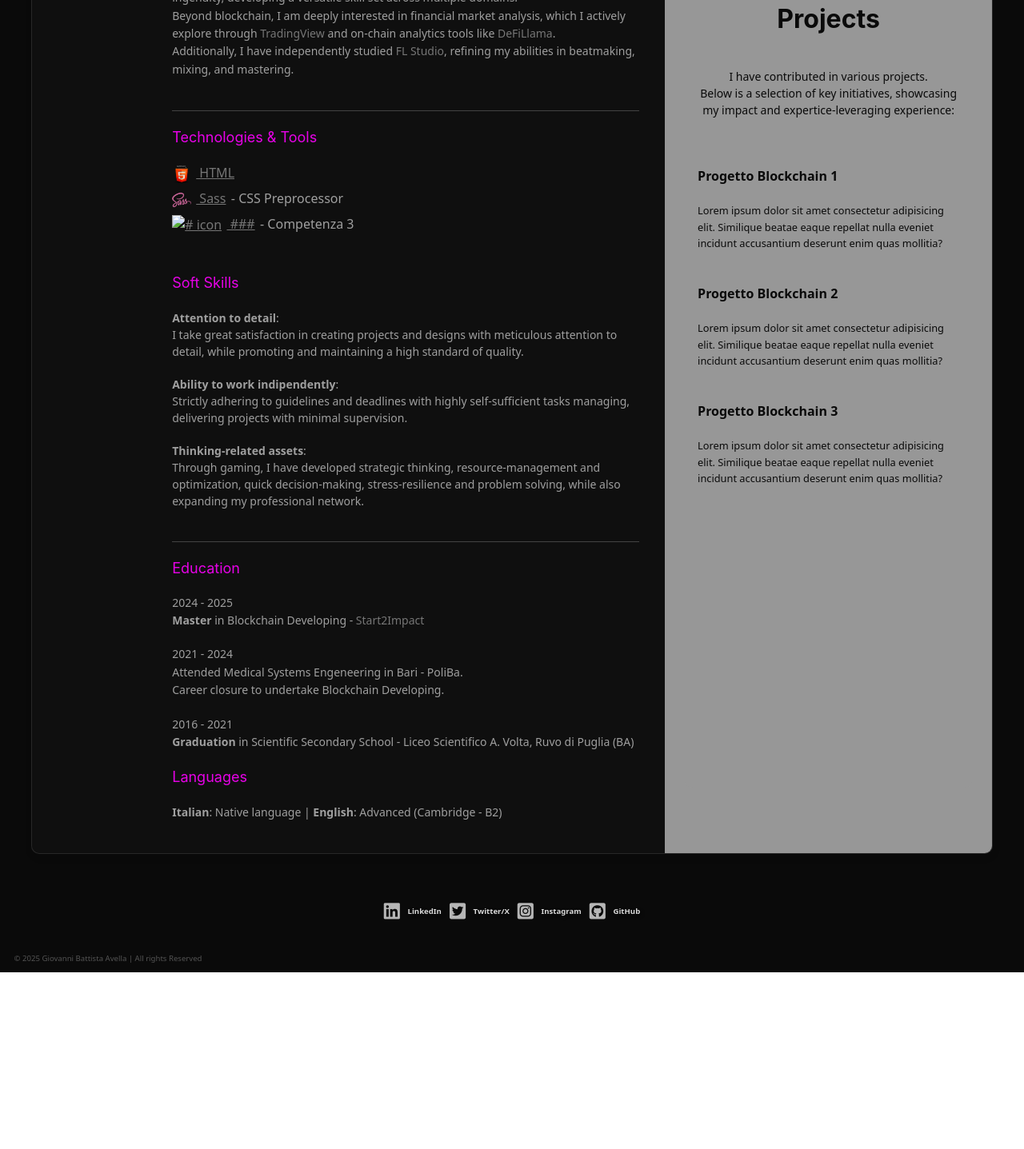
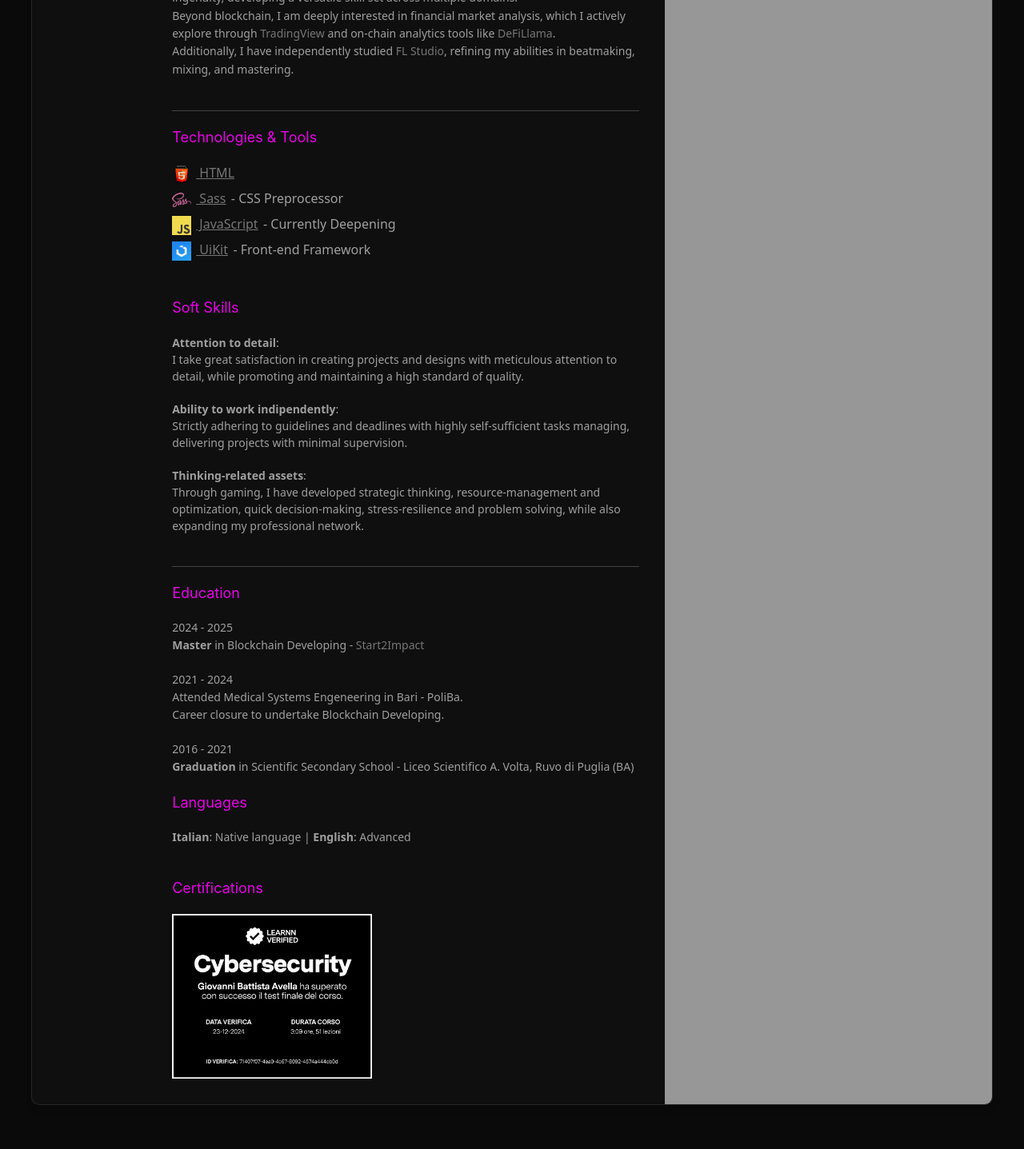
Before and after one commit to Gi4mba/Gi4mba.github.io, a plain HTML site: page portfolio/about/index.html in a window 1280 px wide. Shown: the part 583-2020 px from the top of the page at 80% size. Before the commit the page ends 1799 px from the top, so only its background shows below. Drawn offline with nearby package versions, Linux system fonts and the light colour scheme.

Commit message:
Add certifications and main skills

```diff
--- a/assets/scss/_about.scss
+++ b/assets/scss/_about.scss
@@ -31,6 +31,11 @@ body main .about{
 
       &-center {
         padding: 2rem 2rem 0 0;
+
+        .certification-img {
+          padding-bottom: 2rem;
+          width: 250px;
+        }
 
         li {
           margin-bottom: 0.4rem;
--- a/portfolio/about/index.html
+++ b/portfolio/about/index.html
@@ -89,11 +89,25 @@
                - CSS Preprocessor
             </li>
             <li class="uk-flex">
-              <a href="" class="link" target="_blank" rel="noopener">
-                <img src="/assets/img/#" alt="# icon" width="30">
+              <a href="https://www.javascript.com/" class="link" target="_blank" rel="noopener">
+                <img src="/assets/img/JavaScript.png" alt="JavaScript icon" width="30">
+                JavaScript
+              </a>
+              - Currently Deepening
+            </li>
+            <li class="uk-flex">
+              <a href="https://getuikit.com/" class="link" target="_blank" rel="noopener">
+                <img src="/assets/img/UiKit.jpg" alt="UiKit icon" width="30">
+                UiKit
+              </a>
+              - Front-end Framework
+            </li>
+            <!-- <li class="uk-flex">
+              <a href="#" class="link" target="_blank" rel="noopener">
+                <img src="#" alt="# icon" width="30">
                 ###
               </a>
-              - Competenza 3</li>
+              - Competenza 4</li> -->
           </ul>
 
           <h4>Soft Skills</h4>
@@ -124,14 +138,17 @@
             <strong>Graduation</strong> in Scientific Secondary School - Liceo Scientifico A. Volta, Ruvo di Puglia (BA)</p>
 
           <h4>Languages</h4>
-          <p class="uk-text-small"><strong>Italian</strong>: Native language | <strong>English</strong>: Advanced (Cambridge - B2)</p>
+          <p class="uk-text-small"><strong>Italian</strong>: Native language | <strong>English</strong>: Advanced</p>
+
+          <h4>Certifications</h4>
+          <img src="/assets/img/CyberSecurity_Certification.png" alt="Giovanni Battista Avella, Cybersecurity certification" class="certification-img">
         </div>
 
         <div class="col col-right">
           <img src="/assets/img/placeholder_250x250.jpg" alt="Giovanni Battista Avella, portfolio profile picture" class="profile-img">
 
           <div class="projects">
-            <h2>Projects</h2>
+            <!-- <h2>Projects</h2>
             <p class="uk-text-small uk-text-center">I have contributed in various projects. <br>
               Below is a selection of key initiatives, showcasing my impact and expertice-leveraging experience:
             </p>
@@ -151,7 +168,7 @@
                   <p class="uk-margin-medium-bottom">Lorem ipsum dolor sit amet consectetur adipisicing elit. Similique beatae eaque repellat nulla eveniet incidunt accusantium deserunt enim quas mollitia?</p>
                 </li>
               </ul>
-            </div>
+            </div> -->
           </div>
         </div>
       </div>
```
Also changed, not shown: assets/css/appuntiperstili.css (deleted), assets/css/style.css, assets/img/CyberSecurity_Certification.png (added), assets/img/JavaScript.png (added), assets/img/UiKit.jpg (added), 4 other files.
